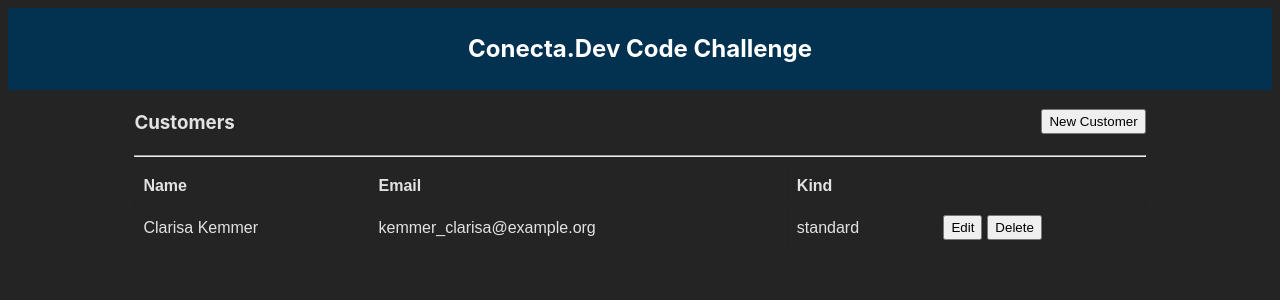
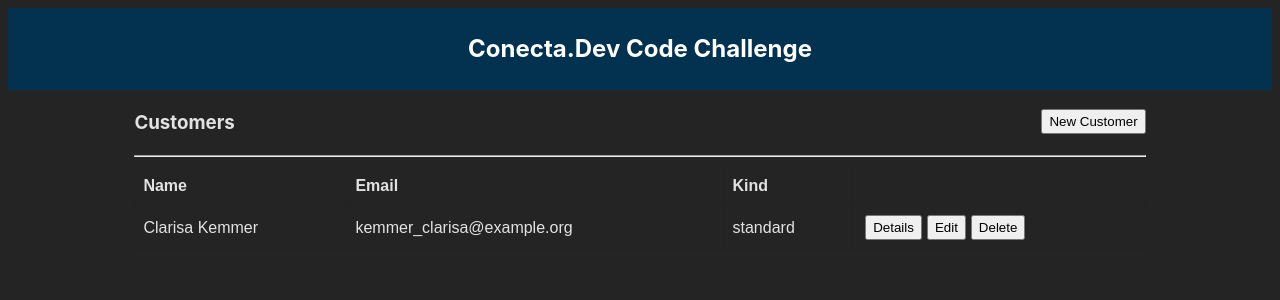
Before and after one commit to GeorgeLMaluf0579/conecta.dev, a React (Vite) app in the folder app/: page / in a window 1280 px wide. Shown: the top 300 px of the page. Built offline with nearby package versions, Linux system fonts and the light colour scheme.

Commit message:
Add Delete action function

```diff
--- a/app/src/components/CustomerList/CustomerList.tsx
+++ b/app/src/components/CustomerList/CustomerList.tsx
@@ -2,12 +2,12 @@ import { ICustomer } from "../../types/Customer.type";
 import "./CustomerList.style.css"
 
 type Props = {
-  list: ICustomer[]
-}
-
+  list: ICustomer[];
+  onDeleteClickHnd: (data: ICustomer) => void
+};
 
 const CustomerList = (props: Props) => {
-  const { list } = props;
+  const { list, onDeleteClickHnd } = props;
 
   return(
     <table>
@@ -28,8 +28,9 @@ const CustomerList = (props: Props) => {
             <td>{customer.kind}</td>
             <td>
               <div>
+                <input type="button" value="Details" />
                 <input type="button" value="Edit" />
-                <input type="button" value="Delete" />
+                <input type="button" value="Delete" onClick={() => onDeleteClickHnd(customer)} />
               </div>
             </td>
           </tr>
--- a/app/src/components/Home/Home.tsx
+++ b/app/src/components/Home/Home.tsx
@@ -21,6 +21,14 @@ const Home = () => {
     setCustomerList([...customerList, data])
   }
 
+  const delCustomer = (data: ICustomer) => {
+    const indexToDelete = customerList.indexOf(data);
+    const tempList = [...customerList];
+
+    tempList.splice(indexToDelete, 1);
+    setCustomerList(tempList);
+  }
+
   return(
     <>
       <article className="article-header">
@@ -37,7 +45,7 @@ const Home = () => {
               <h3>Customers</h3>
               <hr />
             </div>
-            <CustomerList list={customerList}/>
+            <CustomerList list={customerList} onDeleteClickHnd={delCustomer}/>
           </>
         }
         {currentPage == DisplayPagesEnum.addCustomer && (
```
